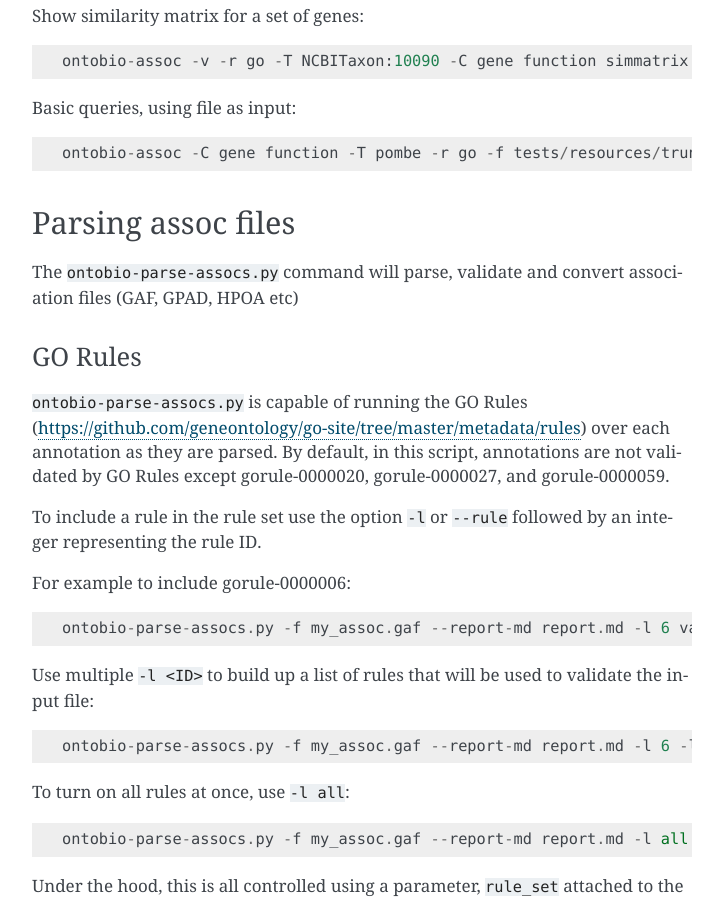
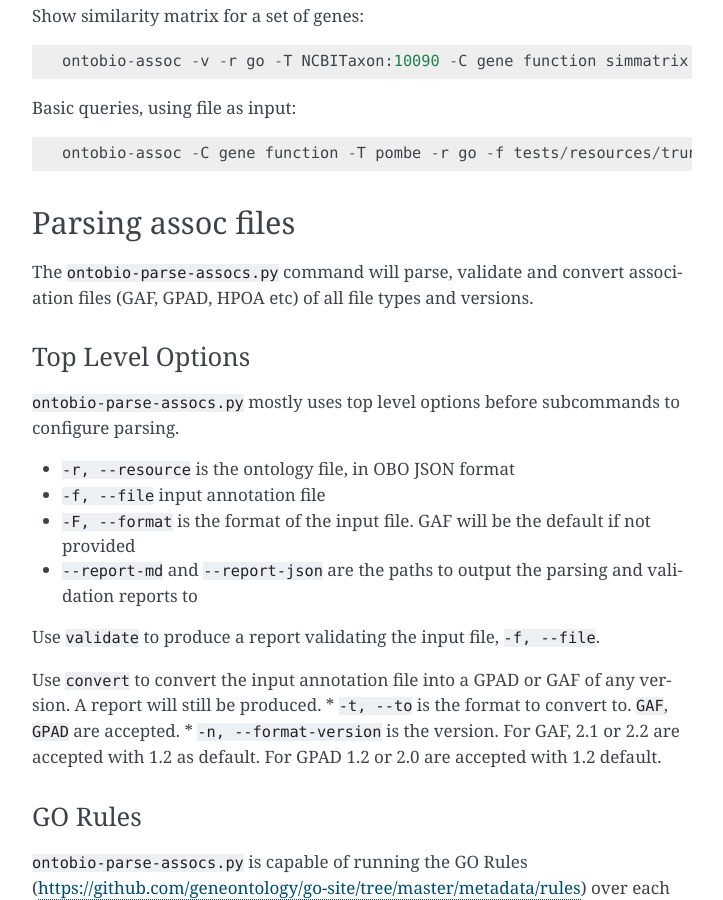
Before and after one commit to biolink/ontobio, a Sphinx documentation site: the page built from docs/commandline.rst, in a window 1280 px wide and 900 px high, scrolled down 5348 px. Shown: the whole window, without its empty margins (388-1111 px from the left). Built offline with Sphinx 7.4.7, drawn with Linux system fonts in a browser that asks for light colours.

Commit message:
adding some ontobio-parse-assocs docs

```diff
--- a/docs/commandline.rst
+++ b/docs/commandline.rst
@@ -268,7 +268,26 @@ Parsing assoc files
 -------------------
 
 The ``ontobio-parse-assocs.py`` command will parse, validate and
-convert association files (GAF, GPAD, HPOA etc)
+convert association files (GAF, GPAD, HPOA etc) of all file types and versions.
+
+
+Top Level Options
+^^^^^^^^^^^^^^^^^
+
+``ontobio-parse-assocs.py`` mostly uses top level options before subcommands to configure parsing.
+
+* ``-r, --resource`` is the ontology file, in OBO JSON format
+* ``-f, --file`` input annotation file
+* ``-F, --format`` is the format of the input file. GAF will be the default if not provided
+* ``--report-md`` and ``--report-json`` are the paths to output the parsing and validation reports to
+
+Use ``validate`` to produce a report validating the input file, ``-f, --file``.
+
+Use ``convert`` to convert the input annotation file into a GPAD or GAF of any version. A report will still be produced.
+* ``-t, --to`` is the format to convert to. ``GAF``, ``GPAD`` are accepted.
+* ``-n, --format-version`` is the version. For GAF, 2.1 or 2.2 are accepted with 1.2 as default. For GPAD 1.2 or 2.0 are accepted with 1.2 default.
+
+
 
 GO Rules
 ^^^^^^^^
```
